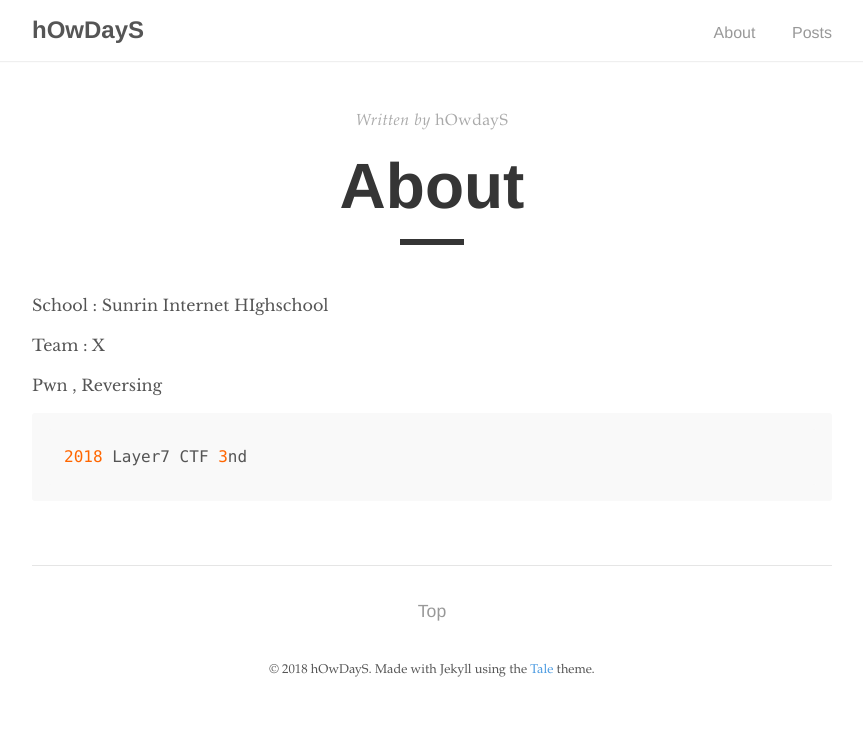
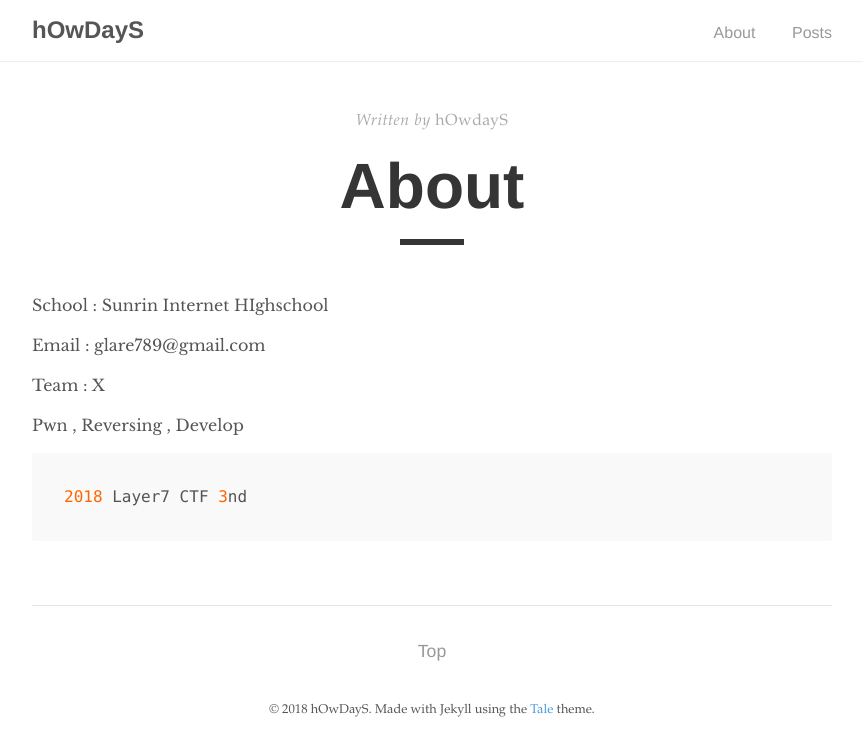
Before and after one commit to hOwD4yS/hOwD4yS.github.io, a Jekyll site: the page built from about.md, in a window 1280 px wide. Shown: the top 756 px of the page, without its empty margins (208-1071 px from the left). Built offline with Jekyll 4.4.1, drawn with Linux system fonts in a browser that asks for light colours.

Commit message:
edit about

````diff
--- a/about.md
+++ b/about.md
@@ -9,9 +9,13 @@ permalink: /about/
 
 School : Sunrin Internet HIghschool
 
+Email : glare789@gmail.com
+
 Team :  X
 
-Pwn , Reversing
+Pwn , Reversing , Develop
+
+
 
 
 ```python
````
Also changed, not shown: 1 other file.
